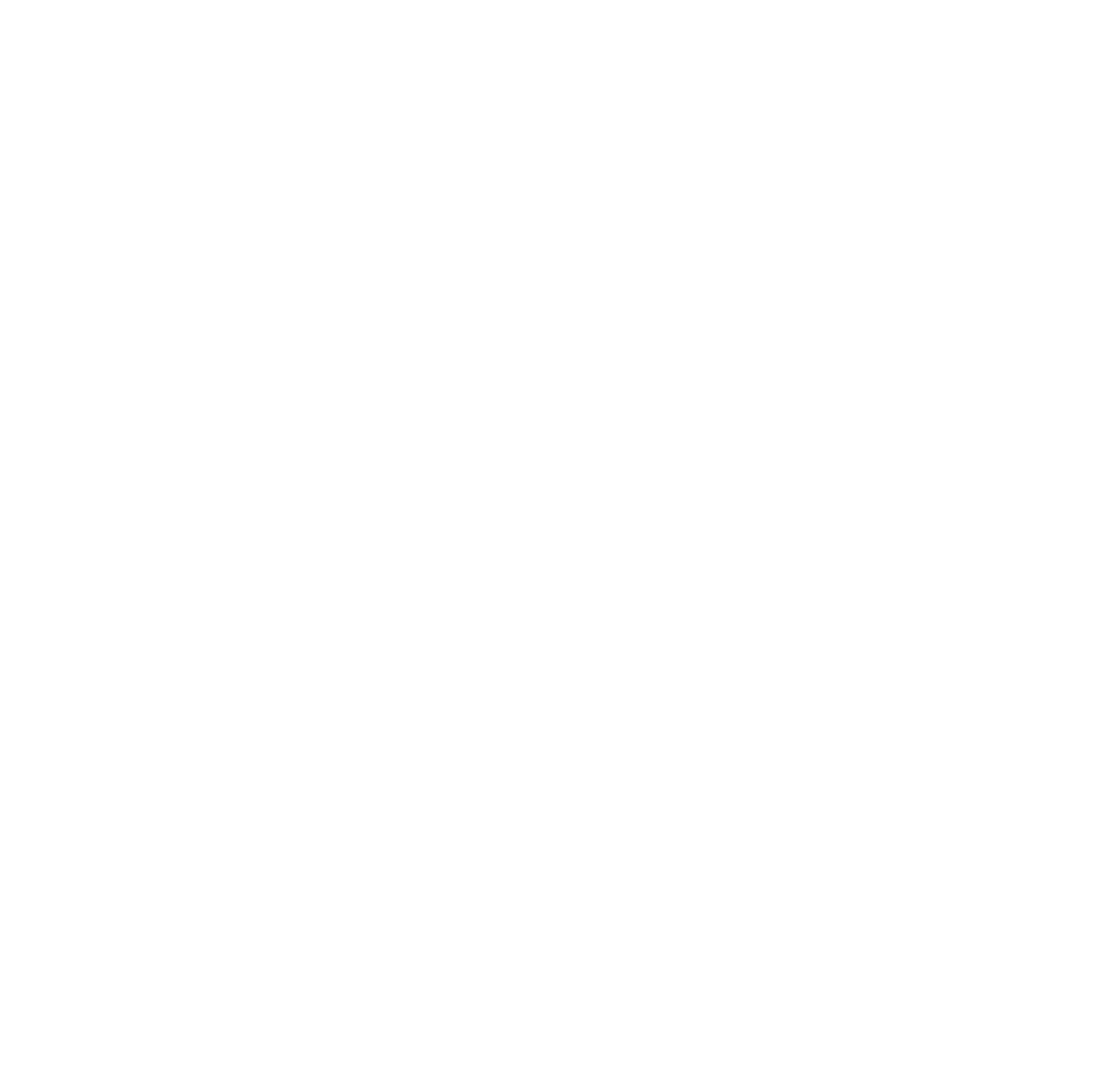
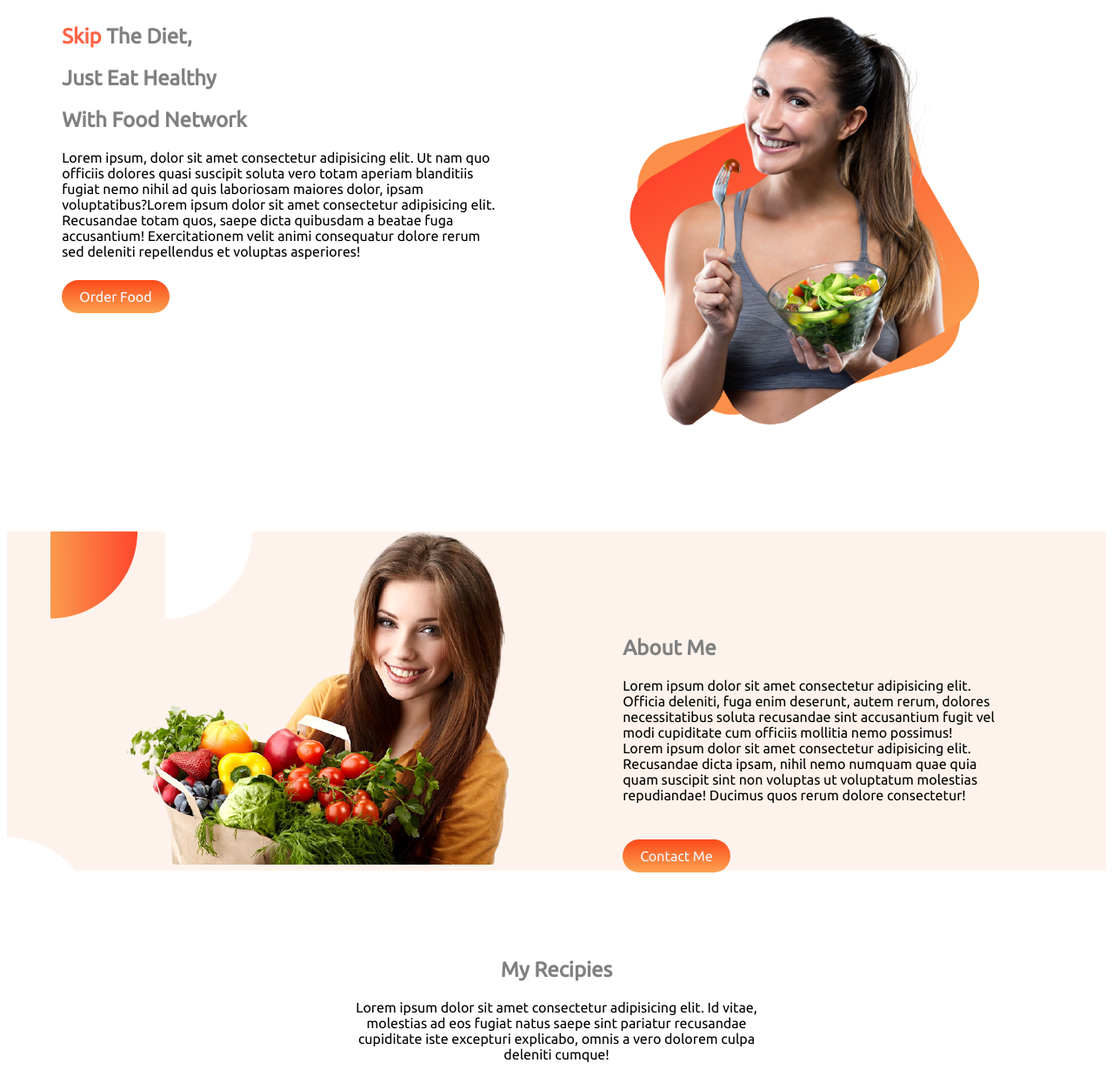
Before and after one commit to Bijoydhar12/Eat-Healthy-Webpage, a plain HTML site: page Index.html in a window 1280 px wide. Shown: the whole page at 87% size. Before the commit the page ends 800 px from the top, so only its background shows below. Drawn offline with Linux system fonts and the light colour scheme.

Commit message:
Eat Healty

```diff
--- a/Index.html
+++ b/Index.html
@@ -1,13 +1,55 @@
 <!DOCTYPE html>
 <html lang="en">
+
 <head>
     <meta charset="UTF-8">
     <meta http-equiv="X-UA-Compatible" content="IE=edge">
     <meta name="viewport" content="width=device-width, initial-scale=1.0">
     <link rel="stylesheet" href="style.css">
+    <link rel="preconnect" href="https://fonts.googleapis.com">
+    <link rel="preconnect" href="https://fonts.gstatic.com" crossorigin>
+    <link
+        href="https://fonts.googleapis.com/css2?family=Crimson+Text:ital@1&family=Poppins&family=Source+Sans+Pro&family=Ubuntu&display=swap"
+        rel="stylesheet">
     <title>Eat-Healthy</title>
 </head>
+
 <body>
+    <section class="flexible-container ">
+        <div class="First">
+            <h1><span class="Name-Color">Skip</span> The Diet,</h1>
+            <h1>Just Eat Healthy</h1>
+            <h1>With Food Network</h1>
+            Lorem ipsum, dolor sit amet consectetur adipisicing elit. Ut nam quo officiis dolores quasi suscipit
+                soluta
+                vero totam aperiam blanditiis fugiat nemo nihil ad quis laboriosam maiores dolor, ipsam voluptatibus?Lorem ipsum dolor sit amet consectetur adipisicing elit. Recusandae totam quos, saepe dicta quibusdam a beatae fuga accusantium! Exercitationem velit animi consequatur dolore rerum sed deleniti repellendus et voluptas asperiores!<br> <br>
 
+            </p>
+            <a  class="Button-Design" target="_blank"
+                href="https://chaldal.com/milk-cream?utm_source=CH_GoogleAds&utm_campaign=PMLkJuDD02&gclid=CjwKCAjwwo-WBhAMEiwAV4dybRzyHHo98UusVkMlDeff8dQE2kMprOX5klQ4qDcT6si_nUBo3btCABoCuwsQAvD_BwE">Order
+                Food </a>
+        </div>
+        <div class="Img-Design">
+            <img src="Group 8425.png" alt="" height="500px"
+            width="px">
+        </div>
+    </section>
+    <section class="Second-Bar flexible-container ">
+        <div >
+            <img src="kisspng-healthy-diet-food-eating-nutrition-woman-diet-5b20e260c13c04.3441013515288817607915-removebg-preview.png" alt="">
+        </div>
+        <div class="About-Me">
+            <h1>About Me</h1>
+            <p>Lorem ipsum dolor sit amet consectetur adipisicing elit. Officia deleniti, fuga enim deserunt, autem rerum, dolores necessitatibus soluta recusandae sint accusantium fugit vel modi cupiditate cum officiis mollitia nemo possimus! Lorem ipsum dolor sit amet consectetur adipisicing elit. Recusandae dicta ipsam, nihil nemo numquam quae quia quam suscipit sint non voluptas ut voluptatum molestias repudiandae! Ducimus quos rerum dolore consectetur!</p><br><br>
+            <a class="Button-Design" target="_blank" href="">Contact Me</a>
+
+        </div>
+
+    </section>
+    <section>
+        <h1 class="Heading-per">My Recipies</h1>
+        <p class="Heading-per">Lorem ipsum dolor sit amet consectetur adipisicing elit. Id vitae, molestias ad eos fugiat natus saepe sint pariatur recusandae cupiditate iste excepturi explicabo, omnis a vero dolorem culpa deleniti cumque!</p>
+    </section>
 </body>
+
 </html>
--- a/Style.css
+++ b/Style.css
@@ -0,0 +1,48 @@
+.flexible-container {
+    display: flex;
+    margin-bottom: 100px;
+
+}
+.First{
+    padding-left: 5%;
+    padding-right: 10%;
+
+}
+body{
+    font-family: 'Ubuntu', sans-serif;
+}
+h1{
+    color: gray;
+
+}
+.Name-Color{
+    color: tomato;
+}
+.Button-Design{
+    color: aliceblue;
+    text-decoration: none;
+    padding: 10px 20px;
+    background-image: linear-gradient(#fc4a1a,#FBA24F);
+    border-radius: 20px;
+
+
+}
+.Img-Design{
+    padding-right: 10%;
+}
+.About-Me{
+    margin-top: 100px;
+    width: 50%;
+    padding-left: 5%;
+    padding-right: 10%;
+
+}
+.Second-Bar{
+    background-image: url(7.png);
+}
+.Heading-per{
+    text-align: center ;
+    padding-left: 30%;
+    padding-right: 30%;
+
+}
```
Also changed, not shown: 7.png (added), Group 8425.png (added), kisspng-healthy-diet-food-eating-nutrition-woman-diet-5b20e260c13c04.3441013515288817607915-removebg-preview.png (added).
